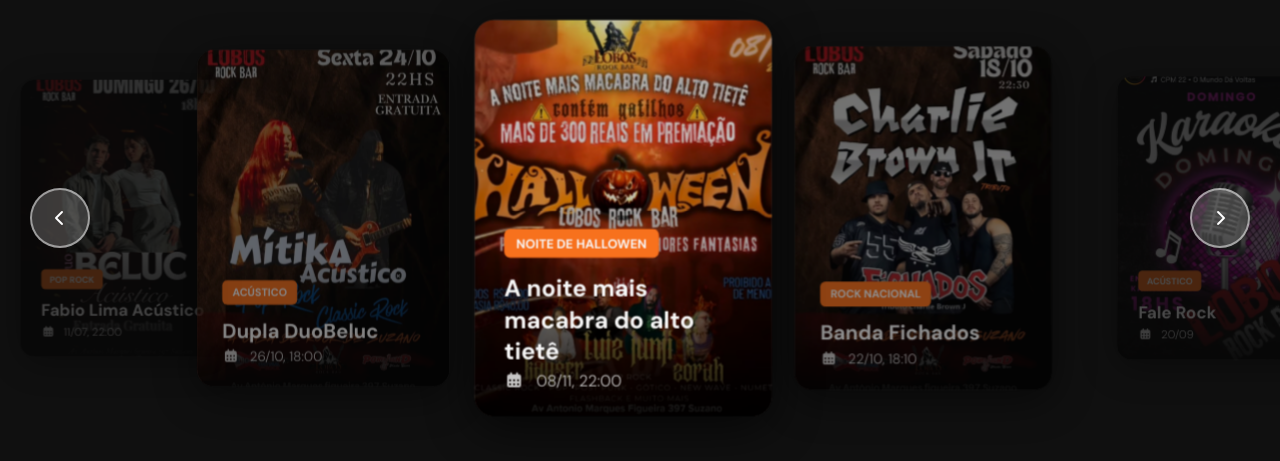
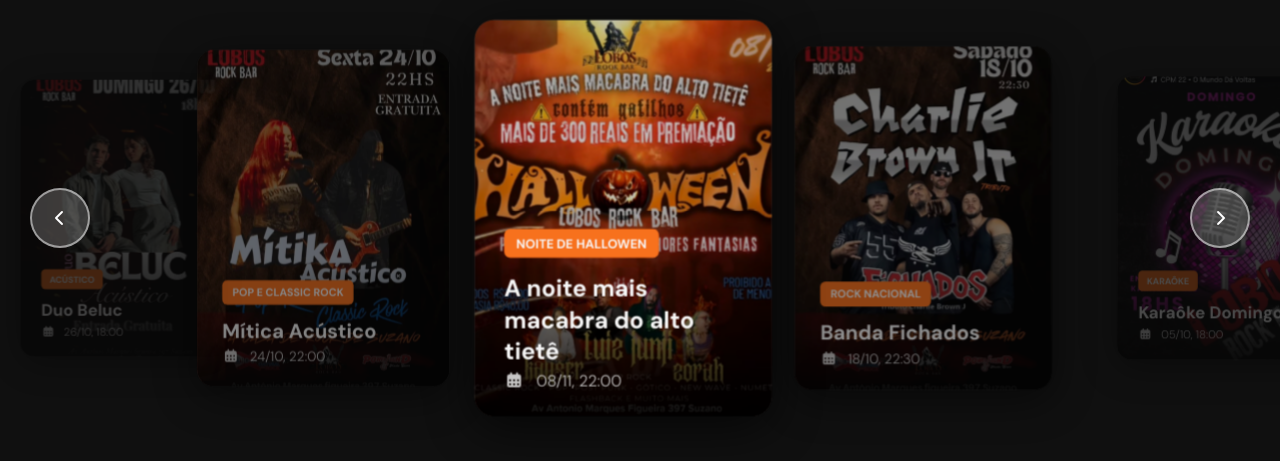
Before and after one commit to NasSilvaYara/Lobos-Rock-Bar, a plain HTML site: page index.html in a window 1280 px wide. Shown: the part 339-800 px from the top of the page. Drawn offline with Linux system fonts and the light colour scheme.

Commit message:
Add files via upload

```diff
--- a/index.html
+++ b/index.html
@@ -15,7 +15,7 @@
 <body>
     <header>
         <nav>
-            <a href="lobos.html"><img src="img/logo.png" alt="logo lobos" class="imgLogo"></a>
+            <a href="index.html"><img src="img/logo.png" alt="logo lobos" class="imgLogo"></a>
             <div class="menu-toggle">
                 <div class="icon-abrir">
                     <i class="fa-solid fa-bars icon-bars"></i>
@@ -53,40 +53,40 @@
                         <div class="slide-info">
                             <span class="slide-tag">Rock Nacional</span>
                             <h3>Banda Fichados</h3>
-                            <p><i class="fas fa-calendar-alt"></i> 22/10, 18:10</p>
+                            <p><i class="fas fa-calendar-alt"></i> 18/10, 22:30</p>
                         </div>
                     </div>
                     <div class="slide" data-index="2">
-                        <img src="img/carrosel/Fale Rock.jpg" alt="Banda FALEROCK">
+                        <img src="img/carrosel/Fale Rock.jpg" alt="Banda Fale Rock">
                         <div class="slide-info">
-                            <span class="slide-tag">Acústico</span>
-                            <h3>Fale Rock</h3>
-                            <p><i class="fas fa-calendar-alt"></i> 20/09</p>
+                            <span class="slide-tag">Karaôke</span>
+                            <h3>Karaôke Domingo</h3>
+                            <p><i class="fas fa-calendar-alt"></i> 05/10, 18:00</p>
                         </div>
                     </div>
                     <div class="slide" data-index="3">
                         <img src="img/carrosel/Cultura urbana.jpg" alt="Cultura urbana">
                         <div class="slide-info">
-                            <span class="slide-tag">ACR</span>
-                            <h3>Cultura Urbana</h3>
-                            <p><i class="fas fa-calendar-alt"></i> 01/09, 16:00</p>
+                            <span class="slide-tag">Acústico</span>
+                            <h3>Kayser Carvalho</h3>
+                            <p><i class="fas fa-calendar-alt"></i> 19/10, 18:00</p>
                         </div>
                     </div>
                     <div class="slide" data-index="4">
                         <img src="img/carrosel/Fabio Lima.jpg" alt="Cantor Fabio Lima">
                         <div class="slide-info">
-                            <span class="slide-tag">Pop Rock</span>
-                            <h3>Fabio Lima Acústico</h3>
-                            <p><i class="fas fa-calendar-alt"></i> 11/07, 22:00</p>
+                            <span class="slide-tag">Acústico</span>
+                            <h3>Duo Beluc</h3>
+                            <p><i class="fas fa-calendar-alt"></i> 26/10, 18:00</p>
                         </div>
                     </div>
 
                     <div class="slide" data-index="5">
                         <img src="img/carrosel/DuoBeluc.jpg" alt="DuoBeluc">
                         <div class="slide-info">
-                            <span class="slide-tag">Acústico</span>
-                            <h3>Dupla DuoBeluc</h3>
-                            <p><i class="fas fa-calendar-alt"></i> 26/10, 18:00</p>
+                            <span class="slide-tag">Pop e Classic Rock</span>
+                            <h3>Mítica Acústico</h3>
+                            <p><i class="fas fa-calendar-alt"></i> 24/10, 22:00</p>
                         </div>
                     </div>
                 </div>
```
